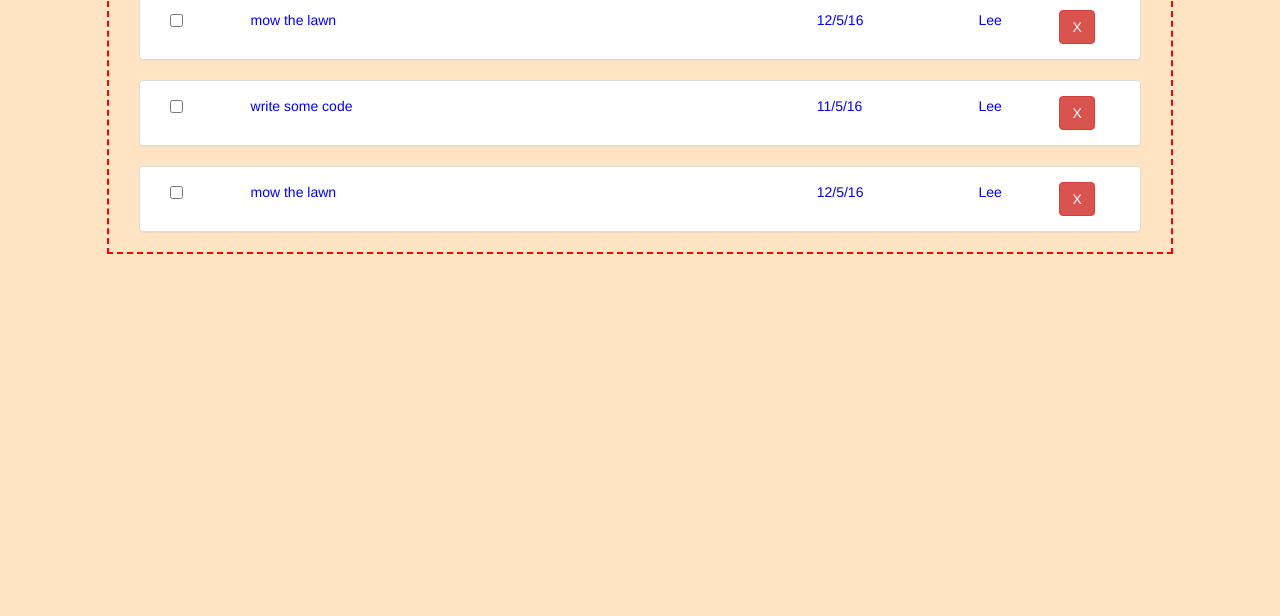
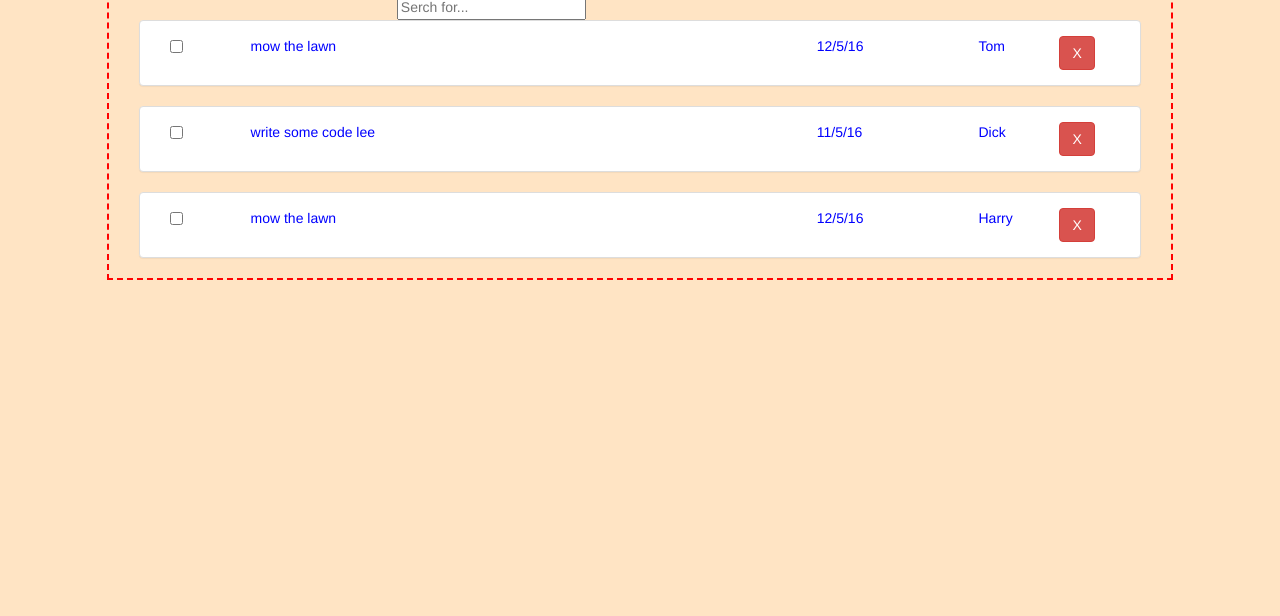
Before and after one commit to utleroy/ng-todo-demo, a website: page index.html in a window 1280 px wide. Shown: the part 184-800 px from the top of the page. Drawn offline with nearby package versions, Linux system fonts and the light colour scheme.

Commit message:
add working filter

```diff
--- a/app/app.js
+++ b/app/app.js
@@ -14,17 +14,17 @@ app.controller("TodoCtrl", function($scope) {
 	   task: "mow the lawn",
 	   isCompleted: true,
 	   dueDate: "12/5/16",
-	   assignedTo: "Lee",
+	   assignedTo: "Tom",
 	   location: "my house",
 	   urgency: "low",
 	   dependencies: "sunshine, clippers, hat"
 	 },
 	 {
 	   id: 1,
-	   task: "write some code",
+	   task: "write some code lee",
 	   isCompleted: true,
 	   dueDate: "11/5/16",
-	   assignedTo: "Lee",
+	   assignedTo: "Dick",
 	   location: "school",
 	   urgency: "high",
 	   dependencies: "sunshine, clippers, hat"
@@ -34,7 +34,7 @@ app.controller("TodoCtrl", function($scope) {
 	   task: "mow the lawn",
 	   isCompleted: true,
 	   dueDate: "12/5/16",
-	   assignedTo: "Lee",
+	   assignedTo: "Harry",
 	   location: "my house",
 	   urgency: "low",
 	   dependencies: "sunshine, clippers, hat"
--- a/index.html
+++ b/index.html
@@ -7,7 +7,6 @@
 	<title>ng-todo-demo</title>
 </head>
 <body ng-app="TodoApp">
-
 	<nav class="navbar navbar-default" ng-controller="NavCtrl">
 		<div class="container-fluid">
 			<!-- Brand and toggle get grouped for better mobile display -->
@@ -20,7 +19,6 @@
 				</button>
 				<a class="navbar-brand" href="#">Todo</a>
 			</div>
-
 			<!-- Collect the nav links, forms, and other content for toggling -->
 			<div class="collapse navbar-collapse" id="bs-example-navbar-collapse-1">
 				<ul class="nav navbar-nav navbar-right" ng-repeat="thingy in navItems">
@@ -29,9 +27,7 @@
 			</div><!-- /.navbar-collapse -->
 		</div><!-- /.container-fluid -->
 	</nav>
-
 	<div ng-controller="TodoCtrl">
-
 		<div class="col-xs-6 col-xs-offset-3">
 			<button class="col-xs-6 btn btn-success" ng-click="newItem()">New Item</button>
 			<button class="col-xs-6 btn btn-info" ng-click="allItem()">All Items</button>
@@ -39,7 +35,12 @@
 		<div class="col-xs-10 col-xs-offset-1 class main-container">
 			<div class="col-xs-12" ng-show="showListView">
 				<h1>Todo List</h1>
-			<div ng-repeat="thingy in items">
+				<div class="row">
+					<div class="col-xs-6 col-xs-offset-3">
+						<input type="text" placeholder="Serch for..." ng-model="searchText">
+					</div>
+				</div>
+				<div ng-repeat="thingy in items | filter: searchText">
 					<div class="panel panel-default">
 						<div class="panel-body">
 							<div class="col-xs-1"><input type="checkbox" name=""></div>
@@ -49,13 +50,7 @@
 							<div class="col-xs-1"><button class="btn btn-danger">X</button></div>
 						</div>
 					</div>
-
-
 				</div>
-
-
-
-
 			</div>
 			<div class="col-xs-12" ng-show="!showListView">
 				<h1>New Todo</h1>
```
Lines whose indentation alone changed are shown as unchanged.
